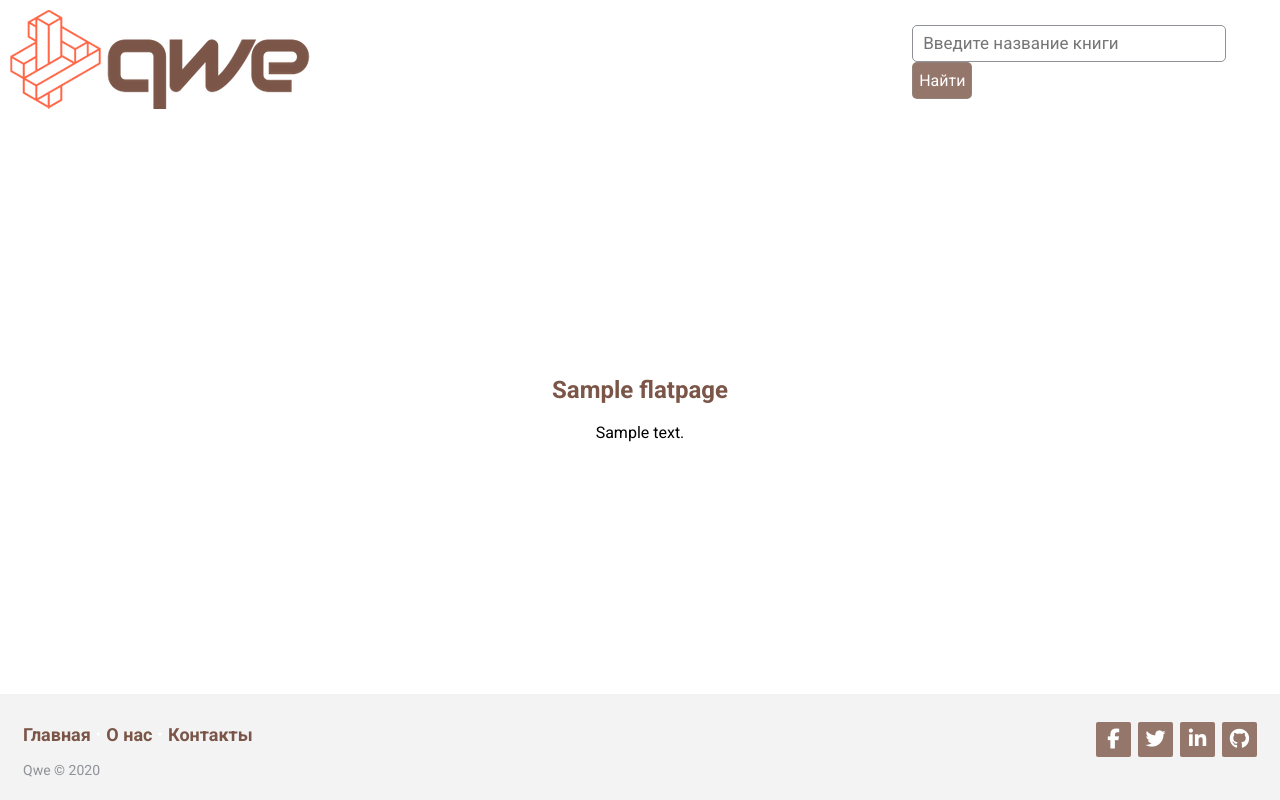
After one commit to milkOSTpyt/Sravnilka, a Django app: template sravnilka/templates/flatpages/default.html in a window 1280 px wide. The commit adds this page. Run offline with Django 3.2, Linux system fonts and the light colour scheme; the template is opened without the code that fills it: most values are stand-ins (such as "Sample title", 1, 10 or a date in 2020); data that the repository does not hold is empty; some libraries are stand-ins or nearby versions.

Commit message:
add flatpages

```diff
--- a/sravnilka/app/views.py
+++ b/sravnilka/app/views.py
@@ -7,13 +7,13 @@ from django.db.models import Q
 
 
 class HomePage(View):
-    ''' Главная страница сайта с поисковым полем '''
+    """ Главная страница сайта с поисковым полем """
     def get(self, request):
         return render(request, 'app/index.html')
 
 
 class Search(ListView):
-    """Поиск книг"""
+    """ Поиск книг """
     paginate_by = 5
     template_name = 'app/search.html'
     context_object_name = 'book_list'
--- a/sravnilka/sravnilka/settings.py
+++ b/sravnilka/sravnilka/settings.py
@@ -33,6 +33,8 @@ INSTALLED_APPS = [
     'django.contrib.staticfiles',
     'app.apps.AppConfig',
     'django_q',
+    'django.contrib.sites',
+    'django.contrib.flatpages',
 ]
 
 MIDDLEWARE = [
@@ -124,6 +126,9 @@ USE_L10N = True
 
 USE_TZ = True
 
+# Идентификатор текущего сайта
+SITE_ID = 1
+
 
 # Static files (CSS, JavaScript, Images)
 # https://docs.djangoproject.com/en/2.2/howto/static-files/
--- a/sravnilka/sravnilka/urls.py
+++ b/sravnilka/sravnilka/urls.py
@@ -2,10 +2,13 @@ from django.contrib import admin
 from django.conf import settings
 from django.conf.urls.static import static
 from django.urls import path, include
+from django.contrib.flatpages import views
 
 urlpatterns = [
     path('', include('app.urls')),
     path('admin/', admin.site.urls),
+    path('about-us/', views.flatpage, {'url': '/about-us/'}, name='about'),
+    path('contacts/', views.flatpage, {'url': '/contacts/'}, name='contacts'),
 ]
 
 if settings.DEBUG:
--- /dev/null
+++ b/sravnilka/templates/flatpages/default.html
@@ -0,0 +1,24 @@
+{% extends "base.html" %}
+{% load static %}
+
+{% block title %} {{ flatpage.title }} {% endblock %}
+
+{% block header %}
+<div class="grid_element header">
+  <a href="{% url 'home' %}"><img src="{% static 'logoo.png' %}" alt=""></a>
+  <div id="searchX2" class="grid_element search">
+    <form action="{% url 'search' %}", method="GET">
+        <input id="input2" class="serchX" type="text" placeholder="Введите название книги" name="q" value="">
+        <button type="submit" id="serchXbtn">Найти</button>
+    </form>
+  </div>
+</div>
+{% endblock header %}
+
+{% block content %}
+<div style="text-align: center;" class="container">
+    <h2 style="color: #7B5648;">{{ flatpage.title }}</h2>
+    <br>
+    {{ flatpage.content }}
+</div>
+{% endblock %}
--- a/sravnilka/templates/inc/footer.html
+++ b/sravnilka/templates/inc/footer.html
@@ -8,8 +8,8 @@
     <div class="footer-left">
         <p class="footer-links">
             <a class="link-1" href="{% url 'home' %}">Главная</a>
-            <a href="#">О нас</a>
-            <a href="#">Контакты</a>
+            <a href="{% url 'about' %}">О нас</a>
+            <a href="{% url 'contacts' %}">Контакты</a>
         </p>
         <p>Qwe &copy; 2020</p>
     </div>
```
